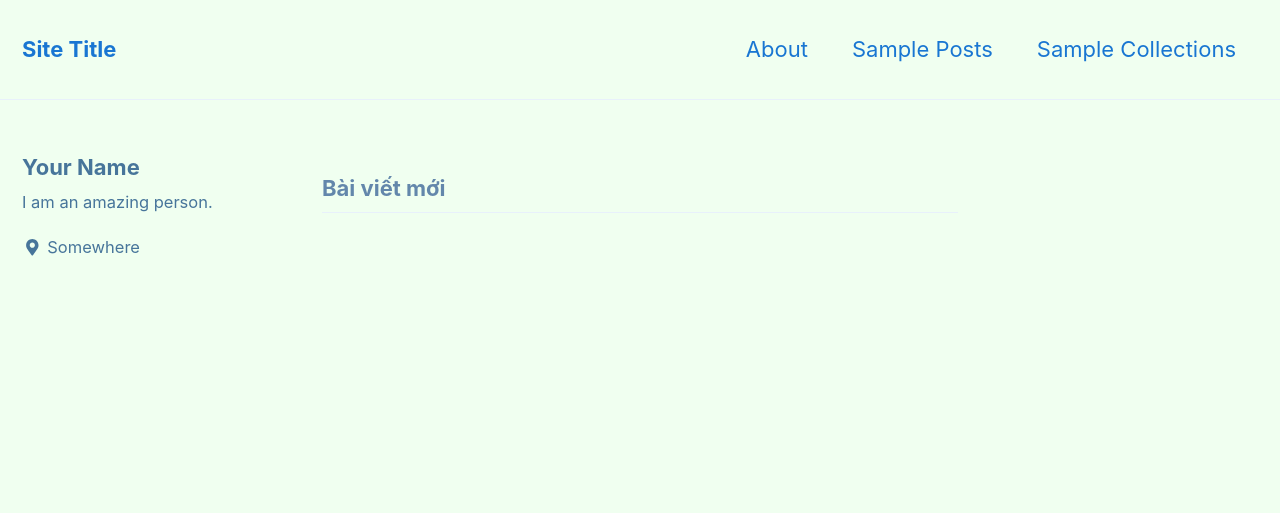
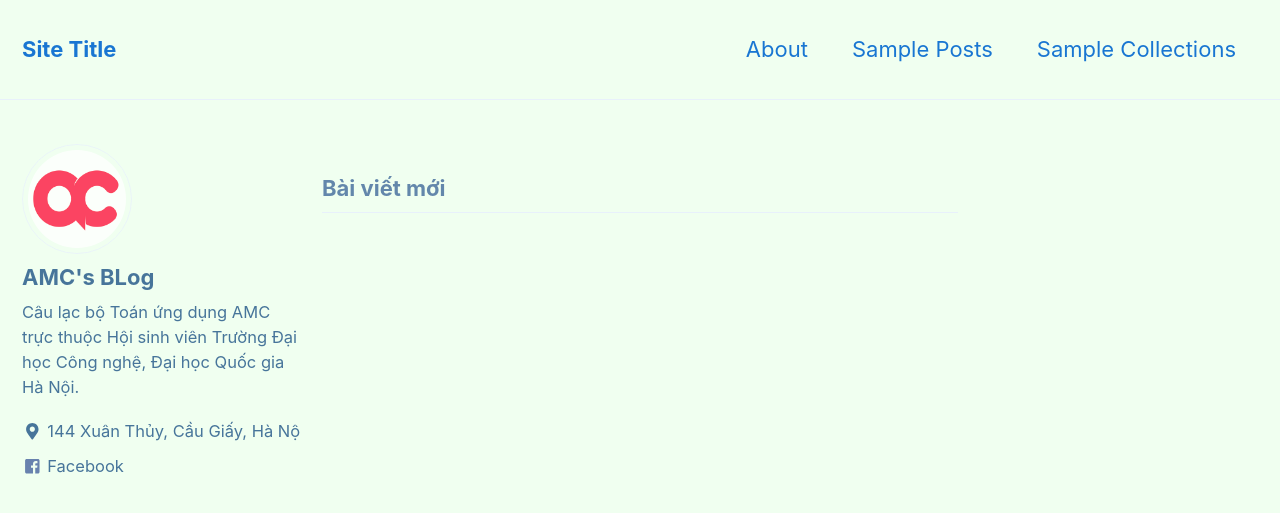
Before and after one commit to iamvon/testvon.github.io, a Jekyll site: the page built from index.html, in a window 1280 px wide and 900 px high. Shown: the top 513 px of the window. Built offline with Jekyll 4.4.1, drawn with Linux system fonts in a browser that asks for light colours; nearby versions of some CDN libraries; the list of posts is cut into pages by our own code.

Commit message:
Update _config.yml

```diff
--- a/_config.yml
+++ b/_config.yml
@@ -84,10 +84,10 @@ analytics:
 
 # Site Author
 author:
-  name             : "Your Name"
-  avatar           : # path of avatar image, e.g. "/assets/images/bio-photo.jpg"
-  bio              : "I am an amazing person."
-  location         : "Somewhere"
+  name             : "AMC's BLog"
+  avatar           : /assets/amc.png
+  bio              : "Câu lạc bộ Toán ứng dụng AMC trực thuộc Hội sinh viên Trường Đại học Công nghệ, Đại học Quốc gia Hà Nội."
+  location         : "144 Xuân Thủy, Cầu Giấy, Hà Nội"
   email            :
   uri              :
   home             : # null (default), "absolute or relative url to link to author home"
@@ -95,7 +95,7 @@ author:
   codepen          :
   dribbble         :
   flickr           :
-  facebook         :
+  facebook         : https://www.facebook.com/appliedmathclub/
   foursquare       :
   github           :
   gitlab           :
```
